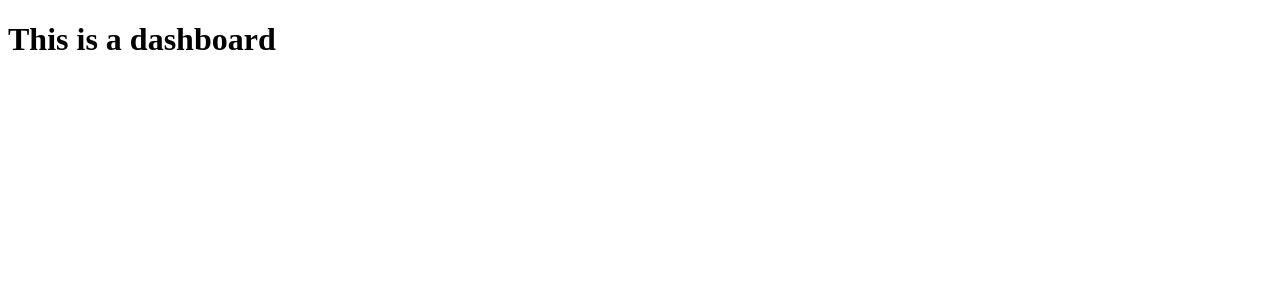
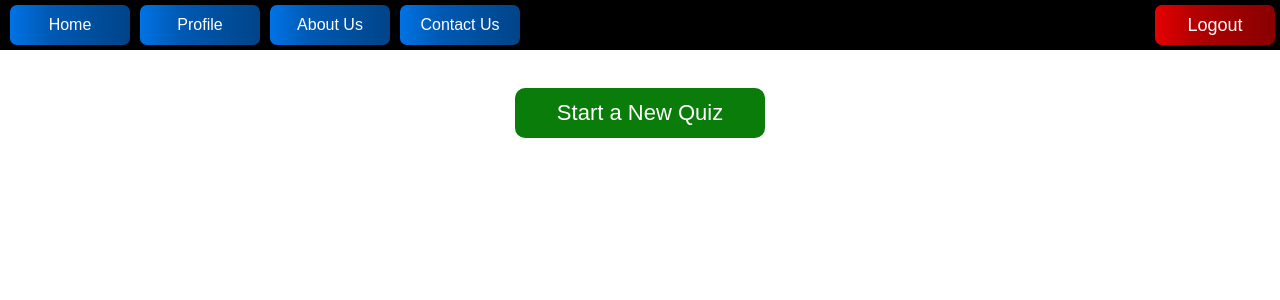
Before and after one commit to musarafhossain/QuizApp, a Flask app: template templates/dashboard.html in a window 1280 px wide. Shown: the top 300 px of the page. Run offline with Flask 3, Linux system fonts and the light colour scheme; the template is opened without the code that fills it, so the values that code supplies are empty.

Commit message:
add quiz functionalities

```diff
--- a/app.py
+++ b/app.py
@@ -2,9 +2,10 @@ import os
 import random
 import smtplib
 from email.message import EmailMessage
-from flask import Flask, render_template, request, redirect, flash, session
+from flask import Flask, jsonify, render_template, request, redirect, flash, session
 from flask_sqlalchemy import SQLAlchemy
 from werkzeug.security import generate_password_hash, check_password_hash
+from datetime import datetime
 
 app = Flask(__name__)
 app.config['SQLALCHEMY_DATABASE_URI'] = 'sqlite:///mydb.db'
@@ -22,8 +23,18 @@ class User(db.Model):
     def __repr__(self):
         return f'<User {self.email}>'
 
+class QuizResult(db.Model):
+    id = db.Column(db.Integer, primary_key=True)
+    user_id = db.Column(db.Integer, db.ForeignKey('user.id'), nullable=False)
+    score = db.Column(db.Integer, nullable=False)
+    total_questions = db.Column(db.Integer, nullable=False)
+    score_percentage = db.Column(db.Float, nullable=False)
+    timestamp = db.Column(db.DateTime, default=datetime.utcnow)
+
 @app.route("/otp-verification", methods=['GET', 'POST'])
 def otp_verification():
+    if 'user_id' in session:
+        return redirect('/')
     if request.method == 'POST':
         one = request.form.get('one')
         two = request.form.get('two')
@@ -39,21 +50,45 @@ def otp_verification():
             db.session.add(user)
             db.session.commit()
             flash('User signed up successfully!')
-            return redirect('/dashboard')
+            session['user_id'] = user.id
+            return redirect('/')
         else:
             flash('Invalid OTP, please try again.')
     return render_template('otp.html')
 
-@app.route("/dashboard")
+@app.route("/")
 def dashboard():
     if 'user_id' not in session:
         return redirect('/login')
     return render_template('dashboard.html')
 
+@app.route("/quiz")
+def quiz():
+    if 'user_id' not in session:
+        return redirect('/login')
+    return render_template('quiz.html')
+
+@app.route('/submit_result', methods=['POST'])
+def submit_result():
+    if 'user_id' not in session:
+        return redirect('/login')
+    data = request.json
+    new_result = QuizResult(
+        user_id=session['user_id'],
+        score=data['score'],
+        total_questions=data['total_questions'],
+        score_percentage=data['score_percentage'],
+        timestamp=datetime.utcnow()
+    )
+    db.session.add(new_result)
+    db.session.commit()
+    return jsonify({'message': 'Result saved successfully!'})
+
+
 @app.route("/signup", methods=['GET', 'POST'])
 def signup():
     if 'user_id' in session:
-        return redirect('/dashboard')
+        return redirect('/')
     if request.method == 'POST':
         email = request.form.get('email')
         password = request.form.get('password')
@@ -85,7 +120,7 @@ def signup():
 @app.route("/login", methods=['GET', 'POST'])
 def login():
     if 'user_id' in session:
-        return redirect('/dashboard')
+        return redirect('/')
     if request.method == 'POST':
         email = request.form.get('email')
         password = request.form.get('password')
@@ -93,7 +128,7 @@ def login():
         if user and user.password==password:
             session['user_id'] = user.id
             flash('Login successful!')
-            return redirect('/dashboard')
+            return redirect('/')
         else:
             flash('Invalid email or password, please try again.')
     return render_template('login.html')
--- /dev/null
+++ b/static/css/dashboard.css
@@ -0,0 +1,90 @@
+/* Style the navbar */
+*{
+    box-sizing: border-box;
+    margin: 0;
+    user-select: none;
+}
+.navbar {
+    overflow: hidden;
+    background-color: #000;
+    display: flex;
+    align-items: center;
+    justify-content: space-between;
+    height: 50px;
+}
+.navigate{
+    display: flex;
+    margin-left: 10px;
+    gap: 10px;
+
+}
+
+/* Navbar links */
+.navbar a {
+    width: 120px;
+    height: 40px;
+    border-radius: 7px;
+    display: block;
+    color: white;
+    text-align: center;
+    padding: 14px 20px;
+    text-decoration: none;
+    font-family: sans-serif;
+    background: -webkit-linear-gradient(right,#004489,#004f9e,#0059b3, #0073e6);
+    display: flex;
+    align-items: center;
+    justify-content: center;
+}
+
+.navbar a:hover {
+    background: #0180ff;
+}
+
+/* Right-aligned link */
+.navbar a.right {
+    background: -webkit-linear-gradient(right,#880000,#9d0000,#b30000, #e60000);
+    margin: 5px;
+    border-radius: 7px;
+    width: 120px;
+    height: 40px;
+    font-size: 18px;
+    padding: 7px;
+    font-family: sans-serif;
+    font-weight: 500;
+    display: flex;
+    align-items: center;
+    justify-content: center;
+}
+
+/* On hover, change background color */
+.navbar a.right:hover {
+    background: #ff1a1a;
+}
+
+.new-quiz-button{
+    width: 100%;
+    display: flex;
+    align-items: center;
+    justify-content: center;
+    margin-top: 3%;
+}
+
+.quiz-button {
+    display: flex;
+    justify-content: center;
+    align-items: center;
+    text-decoration: none;
+    height: 50px;
+    width: 250px;
+    background-color: rgb(9, 124, 9);
+    color: #fff;
+    font-size: 22px;
+    font-family: sans-serif;
+    border-radius: 10px;
+    cursor: pointer;
+    transition: transform 0.3s ease; /* Smooth transition for scaling */
+}
+
+.quiz-button:hover {
+    transform: scale(1.05); /* Scale the button to 110% on hover */
+}
--- a/templates/dashboard.html
+++ b/templates/dashboard.html
@@ -1,11 +1,36 @@
 <!DOCTYPE html>
 <html lang="en">
+
 <head>
     <meta charset="UTF-8">
     <meta name="viewport" content="width=device-width, initial-scale=1.0">
-    <title>Document</title>
+    <link rel="stylesheet" type="text/css" href="{{ url_for('static', filename='css/dashboard.css') }}">
+    <title>Navbar Example</title>
 </head>
+
 <body>
-    <h1>This is a dashboard</h1>
+
+    <!-- Navbar -->
+    <div class="navbar">
+        <!-- Left side links -->
+        <div class="navigate">
+        <a href="/">Home</a>
+        <a href="#profile">Profile</a>
+        <a href="#about">About Us</a>
+        <a href="#contact">Contact Us</a>
+        </div>
+        <!-- Right side link (Logout button) -->
+        <a href="/logout" class="right">Logout</a>
+    </div>
+
+    <!-- Page content -->
+    <div class="new-quiz-button">
+        <a class="quiz-button" href="/quiz" class="right">Start a New Quiz</a>
+    </div>
+    <div class="details-section">
+        <h1></h1>
+    </div>
+
 </body>
+
 </html>
```
Also changed, not shown: static/css/quiz.css (added, +145 -0 lines), static/js/quiz.js (added, +190 -0 lines), templates/quiz.html (added, +67 -0 lines), instance/mydb.db.
